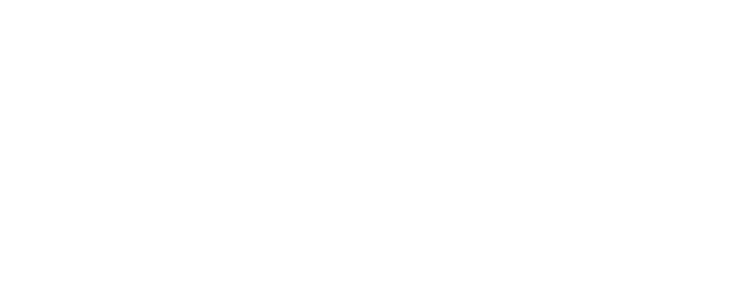
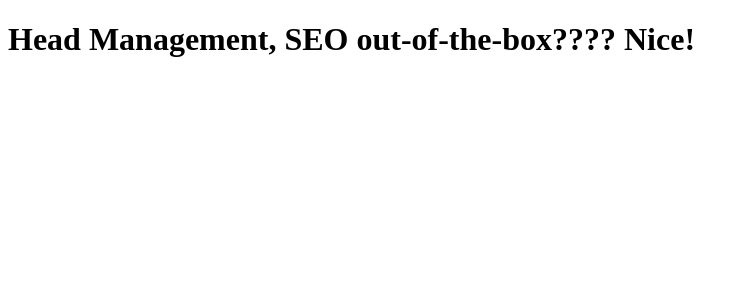
Before and after one commit to JStruk/nuxt-lightning-talk, a Nuxt app: page /head-management in a window 1280 px wide. Before the commit this address had no page. Shown: the top 300 px of the page, without its empty margins (0-748 px from the left). Built offline with nearby package versions, Linux system fonts and the light colour scheme.

Commit message:
implement head-management page

```diff
--- /dev/null
+++ b/pages/head-management.vue
@@ -0,0 +1,27 @@
+<template>
+    <div>
+
+        <!-- <Head>
+            <Title>Testing</Title>
+            <Meta name="description" :content="`My page's ${dynamic} description`" />
+            <Link rel="preload" href="/test.txt" as="script" />
+        </Head> -->
+        <h1>
+            Head Management, SEO out-of-the-box???? Nice!
+        </h1>
+    </div>
+</template>
+
+<script setup>
+useHead({
+    title: `No more 'React App' titles!`,
+    meta: [
+        { name: 'description', content: 'My amazing site.' },
+        { name: 'product page', content: 'Describe your stores product page here' },
+        { name: 'about us page', content: 'Describe your company here and have it picked up by search engines' }
+    ],
+    bodyAttrs: {
+        class: 'test'
+    }
+})
+</script>
```
